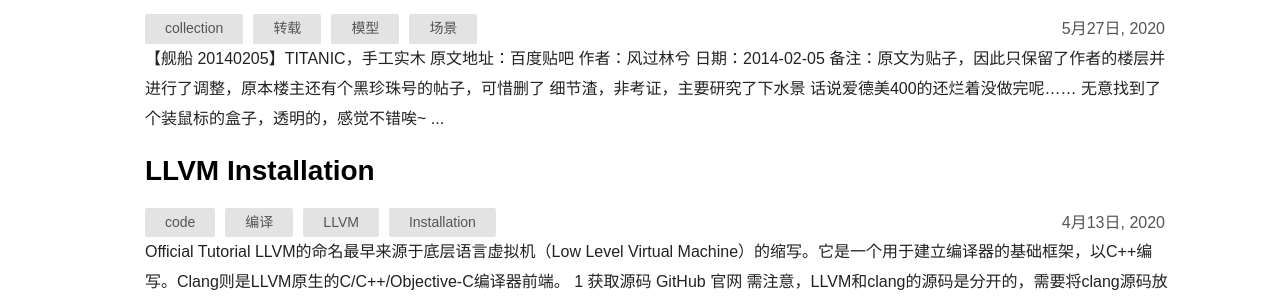
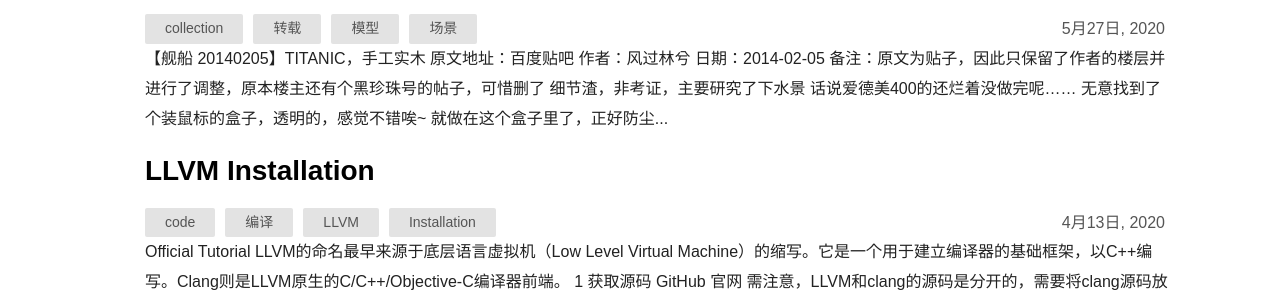
Before and after one commit to yimmmin/yimmmin.github.io, a Jekyll site: the page built from index.md, in a window 1280 px wide. Shown: the part 1050-1350 px from the top of the page. Built offline with Jekyll 4.4.1, drawn with Linux system fonts in a browser that asks for light colours.

Commit message:
Update 2020-05-27-transferred-titanic-model.md

```diff
--- a/_posts/2020-05-27-transferred-titanic-model.md
+++ b/_posts/2020-05-27-transferred-titanic-model.md
@@ -4,7 +4,7 @@ title: <转载>泰坦尼克号模型制作
 date: 2020-05-27 21:50:00
 categories: collection
 tags: 转载 模型 场景
-excerpt: 【舰船 20140205】TITANIC，手工实木 原文地址：百度贴吧 作者：风过林兮 日期：2014-02-05 备注：原文为贴子，因此只保留了作者的楼层并进行了调整，原本楼主还有个黑珍珠号的帖子，可惜删了 细节渣，非考证，主要研究了下水景 话说爱德美400的还烂着没做完呢…… 无意找到了个装鼠标的盒子，透明的，感觉不错唉~ ...
+excerpt: 【舰船 20140205】TITANIC，手工实木 原文地址：百度贴吧 作者：风过林兮 日期：2014-02-05 备注：原文为贴子，因此只保留了作者的楼层并进行了调整，原本楼主还有个黑珍珠号的帖子，可惜删了 细节渣，非考证，主要研究了下水景 话说爱德美400的还烂着没做完呢…… 无意找到了个装鼠标的盒子，透明的，感觉不错唉~ 就做在这个盒子里了，正好防尘...
 ---
 
 ## 【舰船 20140205】TITANIC，手工实木
```
